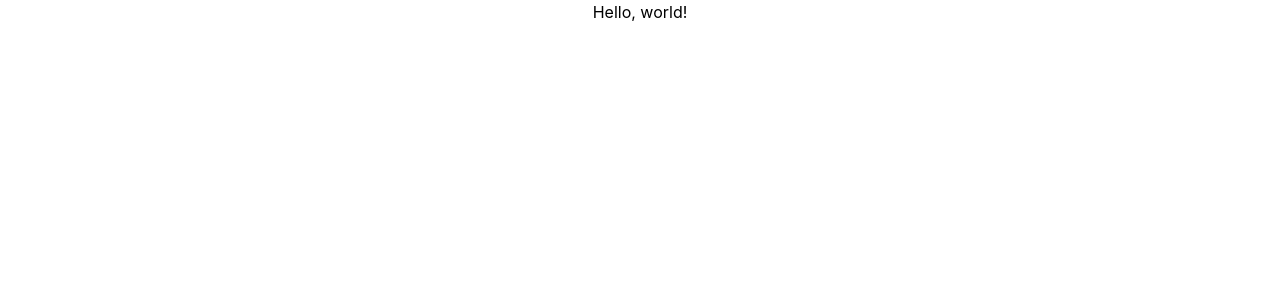
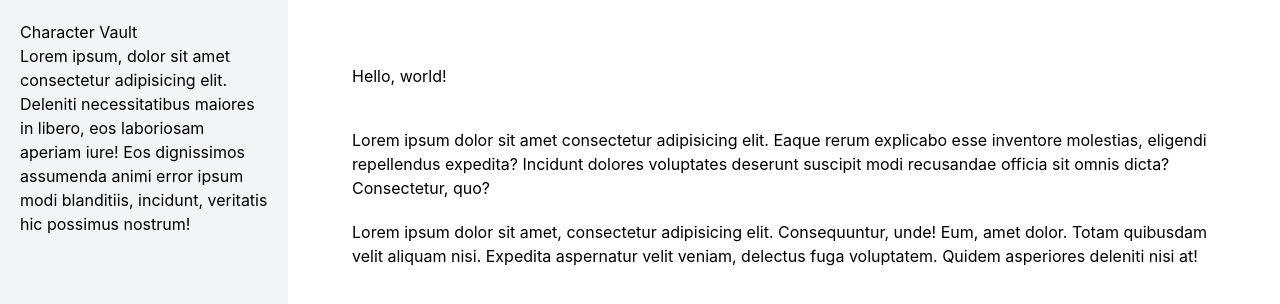
Before and after one commit to frantaing/vtm-character-vault, a React (Vite) app: page / in a window 1280 px wide. Shown: the top 304 px of the page. Built offline with nearby package versions, Linux system fonts and the light colour scheme.

Commit message:
style: tinker with layouts and styling for main page

```diff
--- a/src/components/Layout.jsx
+++ b/src/components/Layout.jsx
@@ -1,7 +1,24 @@
 function Layout() {
     return(
-        <div className="">
-            <h1>Hello, world!</h1>
+        <div className="flex">
+
+            {/* NAVIGATION SECTION */}
+            <nav className="w-screen max-w-72 min-h-screen p-5 bg-gray-100">
+                <h1>Character Vault</h1>
+                <div className="">
+                    Lorem ipsum, dolor sit amet consectetur adipisicing elit. Deleniti necessitatibus maiores in libero, eos laboriosam aperiam iure! Eos dignissimos assumenda animi error ipsum modi blanditiis, incidunt, veritatis hic possimus nostrum!
+                </div>
+            </nav>
+
+            {/* HOMEPAGE SECTION */}
+            <section className="flex flex-col gap-10 p-16">
+                <h1>Hello, world!</h1>
+                <div className="flex flex-col gap-5">
+                    <p>Lorem ipsum dolor sit amet consectetur adipisicing elit. Eaque rerum explicabo esse inventore molestias, eligendi repellendus expedita? Incidunt dolores voluptates deserunt suscipit modi recusandae officia sit omnis dicta? Consectetur, quo?</p>
+                    <p>Lorem ipsum dolor sit amet, consectetur adipisicing elit. Consequuntur, unde! Eum, amet dolor. Totam quibusdam velit aliquam nisi. Expedita aspernatur velit veniam, delectus fuga voluptatem. Quidem asperiores deleniti nisi at!</p>
+                </div>
+            </section>
+
         </div>
     );
 }
--- a/src/index.css
+++ b/src/index.css
@@ -4,6 +4,6 @@
 
 @layer utilities {
 
-    body { @apply overflow-x-hidden flex justify-center min-h-screen bg-white }
+    body { @apply overflow-x-hidden min-h-screen bg-white }
 
 }
```
